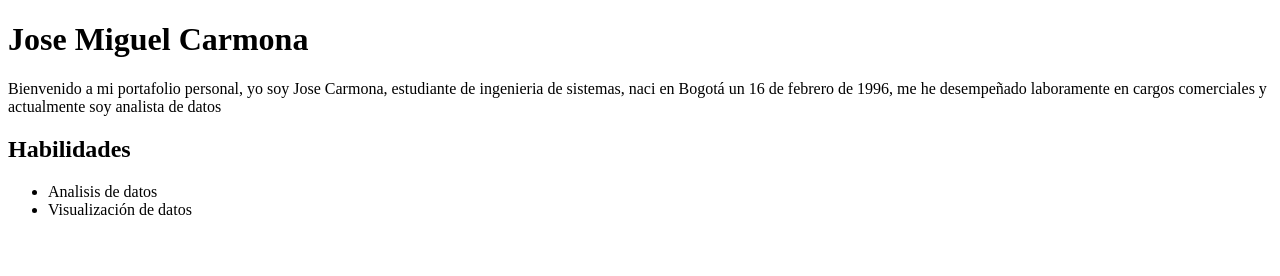
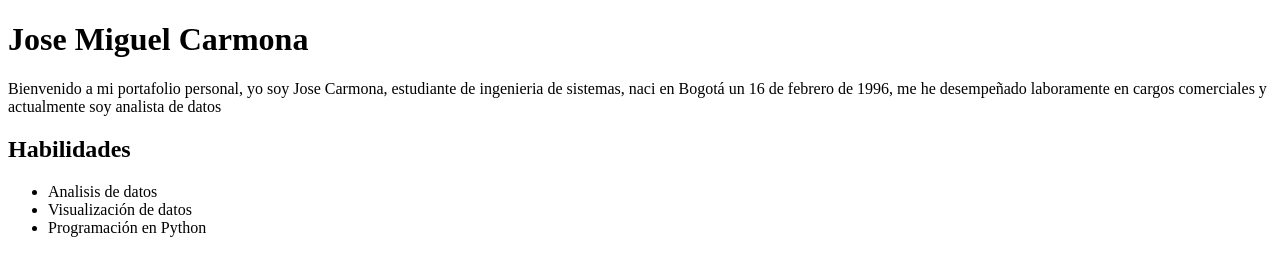
Before and after one commit to Josekrmona/Pagina_Portafolio, a plain HTML site: page index.html in a window 1280 px wide. Drawn offline with Linux system fonts and the light colour scheme.

Commit message:
habilidad 3

```diff
--- a/index.html
+++ b/index.html
@@ -13,6 +13,7 @@
     <ul>
         <li>Analisis de datos</li>
         <li>Visualización de datos</li>
+        <li>Programación en Python</li>
     </ul>
 </body>
 </html>
```
